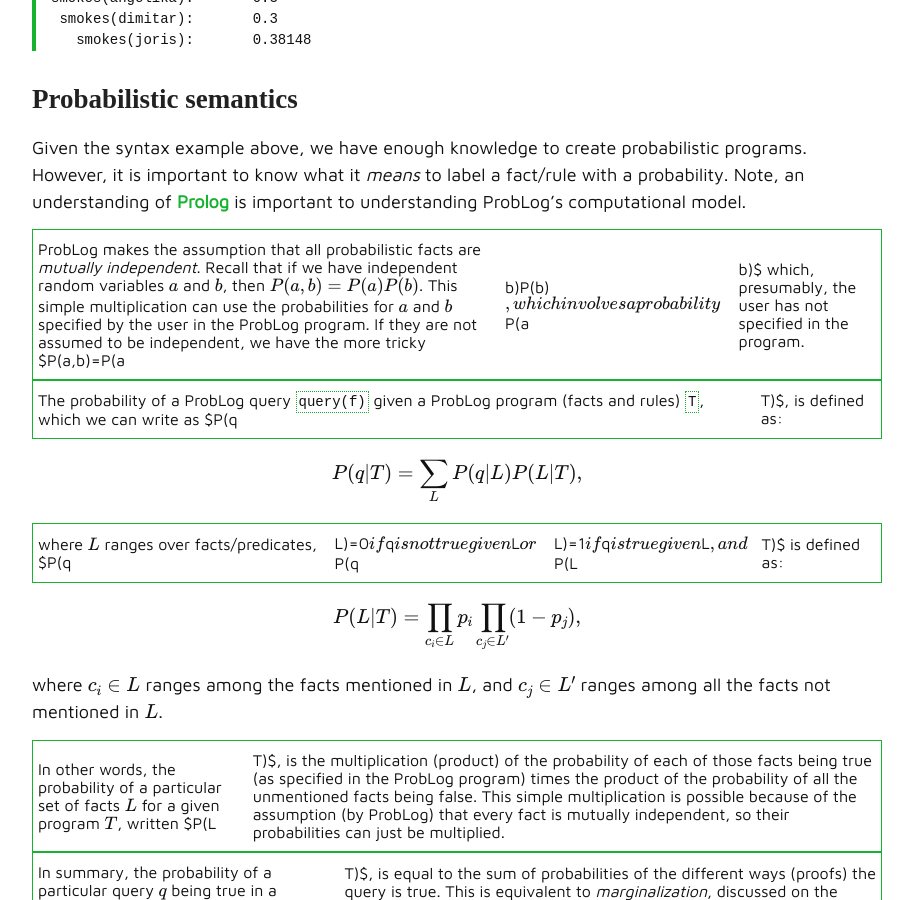
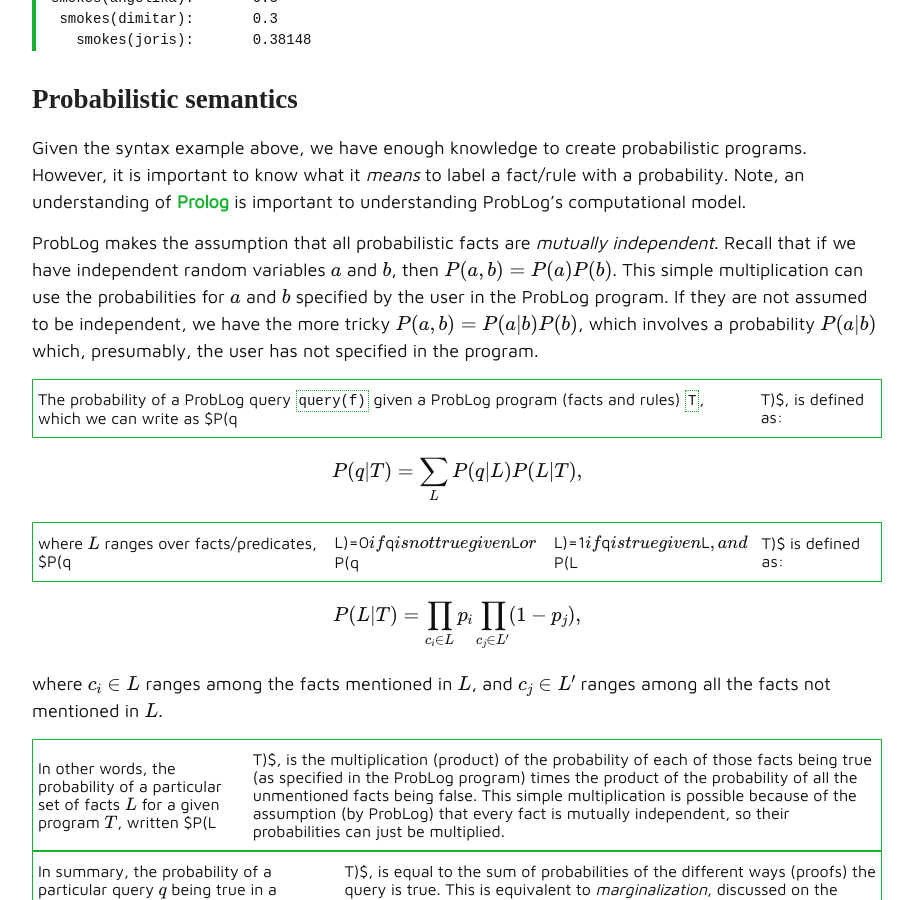
Before and after one commit to joshuaeckroth/csci431-website, a Jekyll site: the page built from notes/problog.md, in a window 1280 px wide and 900 px high, scrolled down 2102 px. Shown: the whole window, without its empty margins (183-1096 px from the left). Built offline with Jekyll 4.4.1, drawn with Linux system fonts in a browser that asks for light colours; some web fonts are replaced; formulas are drawn with MathJax 3.

Commit message:
Formatting

```diff
--- a/notes/problog.md
+++ b/notes/problog.md
@@ -98,7 +98,7 @@ smokes(angelika):       0.3
 
 Given the syntax example above, we have enough knowledge to create probabilistic programs. However, it is important to know what it *means* to label a fact/rule with a probability. Note, an understanding of [Prolog](/notes/prolog.html) is important to understanding ProbLog's computational model.
 
-ProbLog makes the assumption that all probabilistic facts are *mutually independent*. Recall that if we have independent random variables $a$ and $b$, then $P(a,b)=P(a)P(b)$. This simple multiplication can use the probabilities for $a$ and $b$ specified by the user in the ProbLog program. If they are not assumed to be independent, we have the more tricky $P(a,b)=P(a|b)P(b)$, which involves a probability $P(a|b)$ which, presumably, the user has not specified in the program.
+ProbLog makes the assumption that all probabilistic facts are *mutually independent*. Recall that if we have independent random variables $a$ and $b$, then $P(a,b)=P(a)P(b)$. This simple multiplication can use the probabilities for $a$ and $b$ specified by the user in the ProbLog program. If they are not assumed to be independent, we have the more tricky $P(a,b)=P(a\|b)P(b)$, which involves a probability $P(a\|b)$ which, presumably, the user has not specified in the program.
 
 The probability of a ProbLog query `query(f)` given a ProbLog program (facts and rules) `T`, which we can write as $P(q|T)$, is defined as:
 
```
